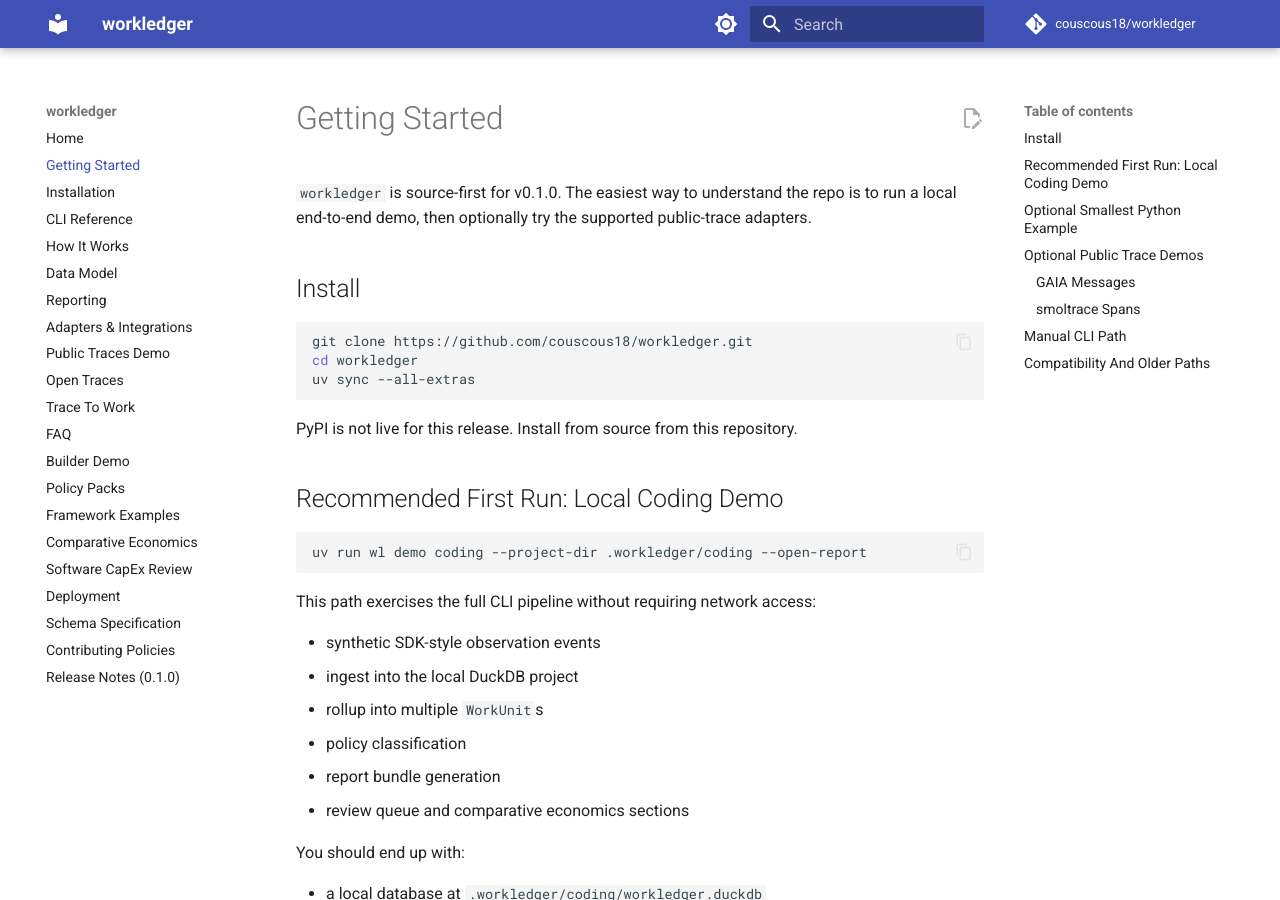
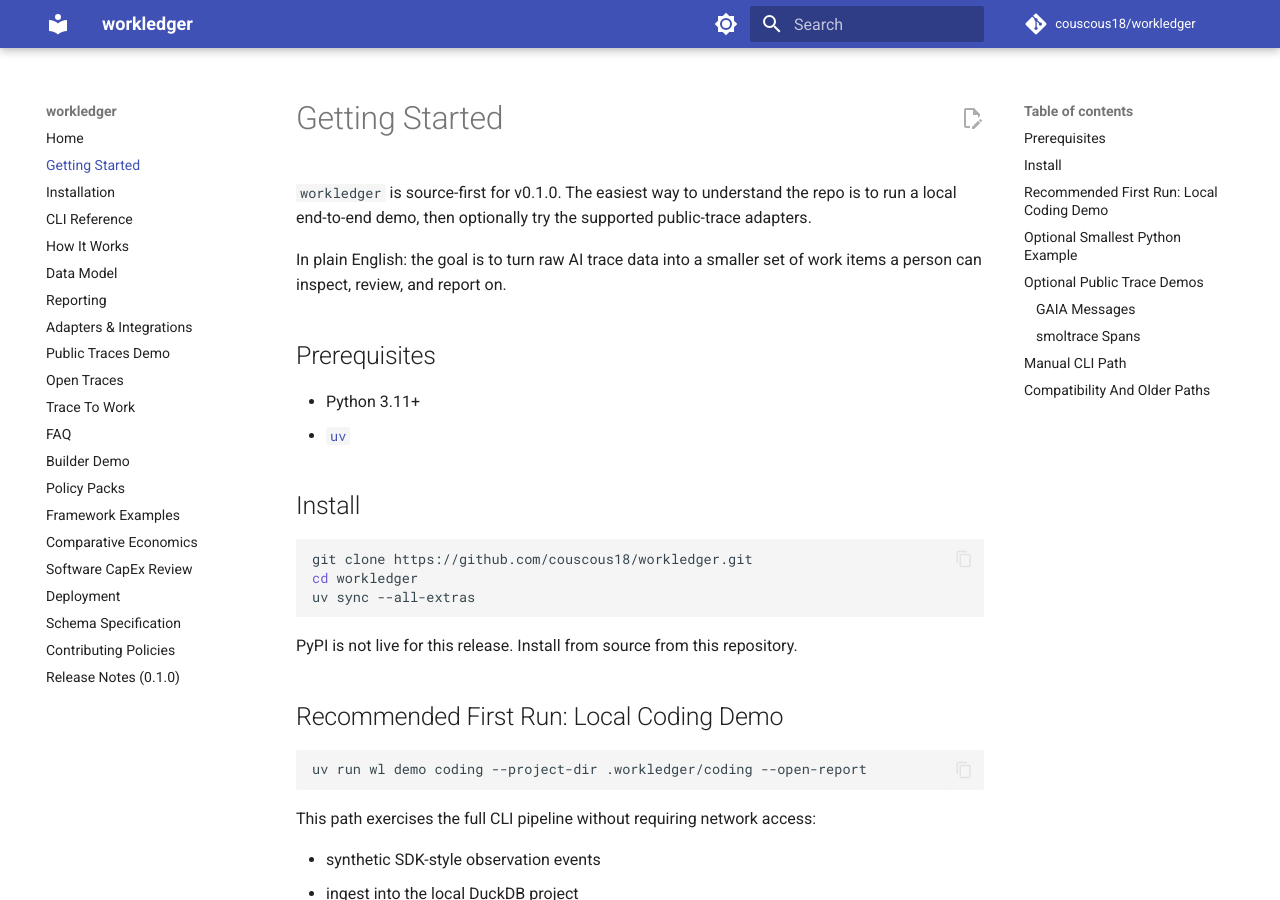
Before and after one commit to couscous18/workledger, an MkDocs documentation site: the page built from docs/getting-started.md, in a window 1280 px wide and 900 px high. Built offline with MkDocs 1.6.1 and Material for MkDocs 9.7.7, drawn with Linux system fonts in a browser that asks for light colours; comment, search, counter and statistics services are not loaded.

Commit message:
Clarify docs and add setup prerequisites

```diff
--- a/docs/getting-started.md
+++ b/docs/getting-started.md
@@ -1,6 +1,13 @@
 # Getting Started
 
 `workledger` is source-first for v0.1.0. The easiest way to understand the repo is to run a local end-to-end demo, then optionally try the supported public-trace adapters.
+
+In plain English: the goal is to turn raw AI trace data into a smaller set of work items a person can inspect, review, and report on.
+
+## Prerequisites
+
+- Python 3.11+
+- [`uv`](https://docs.astral.sh/uv/getting-started/installation/)
 
 ## Install
 
```
Also changed, not shown: README.md (+3 -0 lines), docs/index.md (+3 -0 lines), docs/installation.md (+5 -0 lines).
